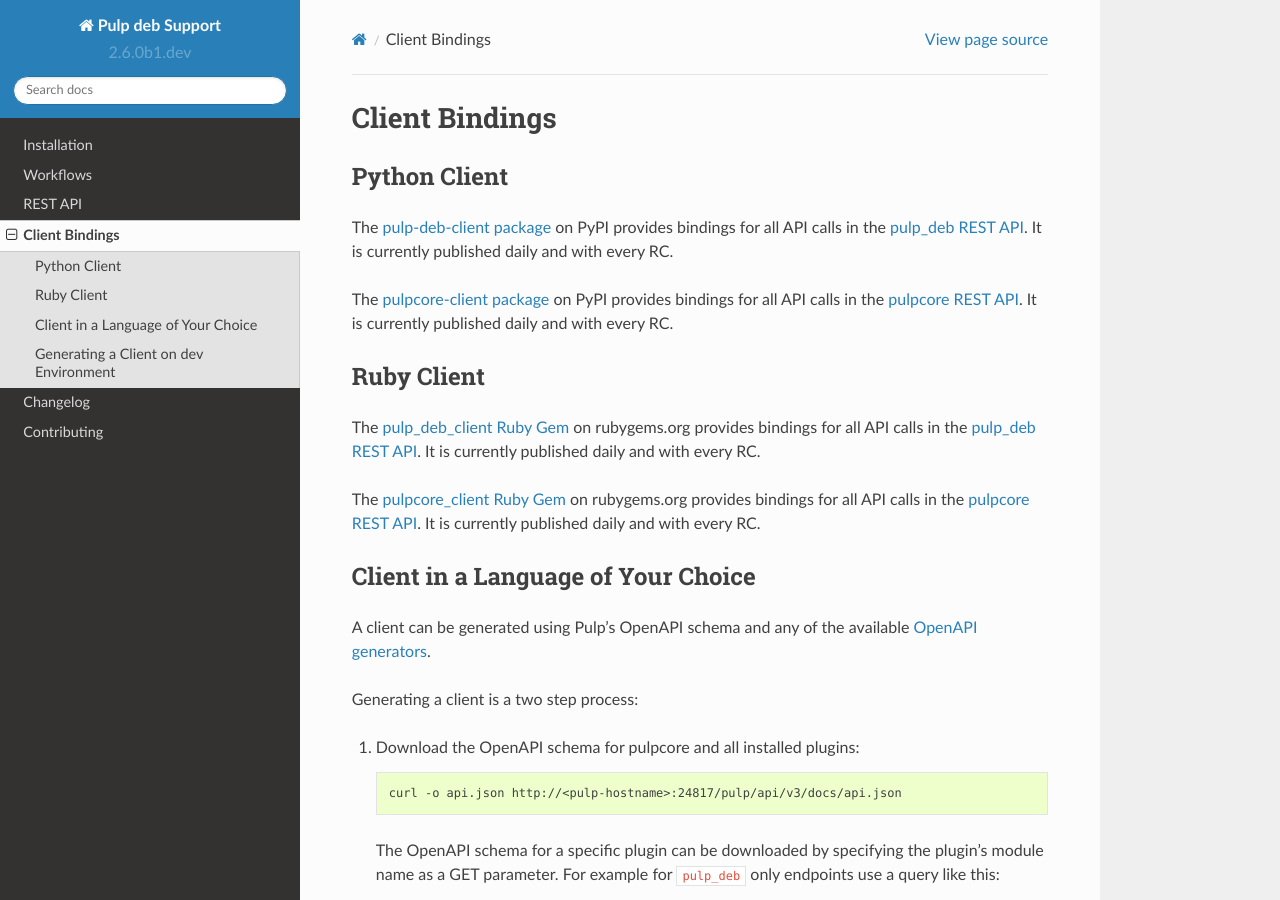
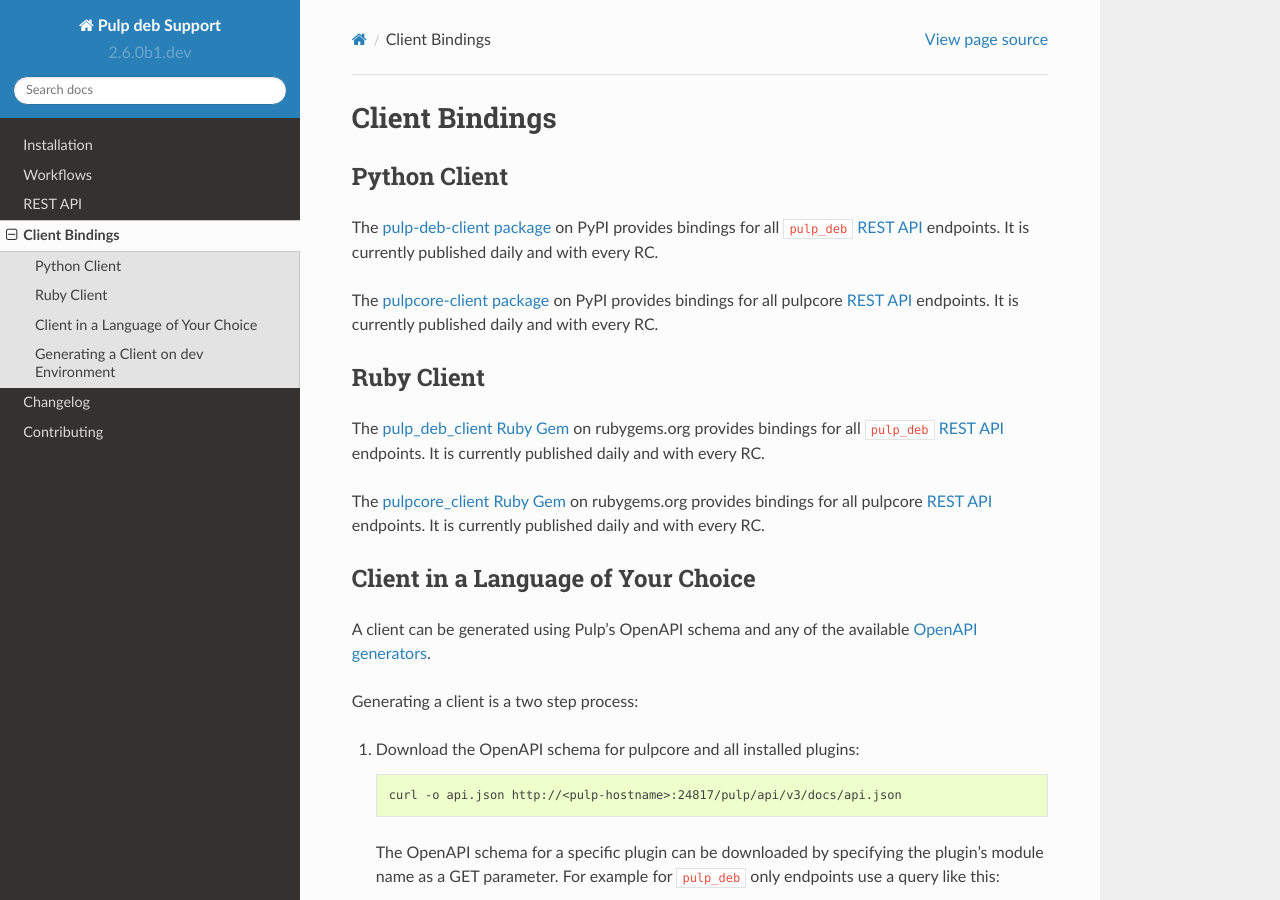
Before and after one commit to pulp/pulp_deb, a Sphinx documentation site: the page built from docs/bindings.rst, in a window 1280 px wide and 900 px high. Built offline with Sphinx 7.4.7 and the Read the Docs theme 2.0.0, drawn with Linux system fonts in a browser that asks for light colours.

Commit message:
Reformat the documentations external references
[noissue]

```diff
--- a/docs/bindings.rst
+++ b/docs/bindings.rst
@@ -7,20 +7,20 @@ Client Bindings
 Python Client
 --------------------------------------------------------------------------------
 
-The `pulp-deb-client package`_ on PyPI provides bindings for all API calls in the `pulp_deb REST API`_.
+The `pulp-deb-client package`_ on PyPI provides bindings for all ``pulp_deb`` :ref:`REST API <rest_api>` endpoints.
 It is currently published daily and with every RC.
 
-The `pulpcore-client package`_ on PyPI provides bindings for all API calls in the `pulpcore REST API`_.
+The `pulpcore-client package`_ on PyPI provides bindings for all pulpcore :ref:`REST API <rest_api>` endpoints.
 It is currently published daily and with every RC.
 
 
 Ruby Client
 --------------------------------------------------------------------------------
 
-The `pulp_deb_client Ruby Gem`_ on rubygems.org provides bindings for all API calls in the `pulp_deb REST API`_.
+The `pulp_deb_client Ruby Gem`_ on rubygems.org provides bindings for all ``pulp_deb`` :ref:`REST API <rest_api>` endpoints.
 It is currently published daily and with every RC.
 
-The `pulpcore_client Ruby Gem`_ on rubygems.org provides bindings for all API calls in the `pulpcore REST API`_.
+The `pulpcore_client Ruby Gem`_ on rubygems.org provides bindings for all pulpcore :ref:`REST API <rest_api>` endpoints.
 It is currently published daily and with every RC.
 
 
--- a/docs/external_references.rst
+++ b/docs/external_references.rst
@@ -1,16 +1,28 @@
-.. _pulp_deb REST API:        restapi.html
-.. _pulpcore REST API:        https://docs.pulpproject.org/restapi.html
-.. _pulpcore documentation:   https://docs.pulpproject.org
-.. _pulpcore installation:    https://docs.pulpproject.org/installation/index.html
-.. _Pulp project:             https://pulpproject.org
-.. _pulpcore python package:  https://pypi.org/project/pulpcore
-.. _pulpcore-client package:  https://pypi.org/project/pulpcore-client
-.. _pulp-deb-client package:  https://pypi.org/project/pulp-deb-client
-.. _pulpcore_client Ruby Gem: https://rubygems.org/gems/pulpcore_client
-.. _pulp_deb_client Ruby Gem: https://rubygems.org/gems/pulp_deb_client
-.. _OpenAPI generators:       https://openapi-generator.tech/docs/generators
-.. _try OpenAPI generator:    https://openapi-generator.tech/#try
-.. _pulplift:                 https://github.com/pulp/pulplift
-.. _pulp installer:           https://github.com/pulp/pulp_installer
-.. _httpie:                   https://httpie.org/doc
-.. _nginx.org:                https://nginx.org/en/linux_packages.html#Debian
+.. _pulpcore documentation:
+   https://docs.pulpproject.org
+.. _pulpcore installation:
+   https://docs.pulpproject.org/installation/index.html
+.. _Pulp project:
+   https://pulpproject.org
+.. _pulpcore python package:
+   https://pypi.org/project/pulpcore
+.. _pulpcore-client package:
+   https://pypi.org/project/pulpcore-client
+.. _pulp-deb-client package:
+   https://pypi.org/project/pulp-deb-client
+.. _pulpcore_client Ruby Gem:
+   https://rubygems.org/gems/pulpcore_client
+.. _pulp_deb_client Ruby Gem:
+   https://rubygems.org/gems/pulp_deb_client
+.. _OpenAPI generators:
+   https://openapi-generator.tech/docs/generators
+.. _try OpenAPI generator:
+   https://openapi-generator.tech/#try
+.. _pulplift:
+   https://github.com/pulp/pulplift
+.. _pulp installer:
+   https://github.com/pulp/pulp_installer
+.. _httpie:
+   https://httpie.org/doc
+.. _nginx.org:
+   https://nginx.org/en/linux_packages.html#Debian
--- a/docs/index.rst
+++ b/docs/index.rst
@@ -8,7 +8,7 @@ This plugin is a part of the `Pulp Project`_, and assumes some familiarity with
 
 If you are just getting started, we recommend getting to know the :doc:`basic workflows <workflows>`.
 
-See the `pulp_deb REST API`_ documentation for the full feature set of the ``pulp_deb`` plugin.
+See the :ref:`REST API <rest_api>` documentation for the full feature set of the ``pulp_deb`` plugin.
 
 
 Table of Contents
```
Also changed, not shown: docs/rest_api.rst (+4 -4 lines).
